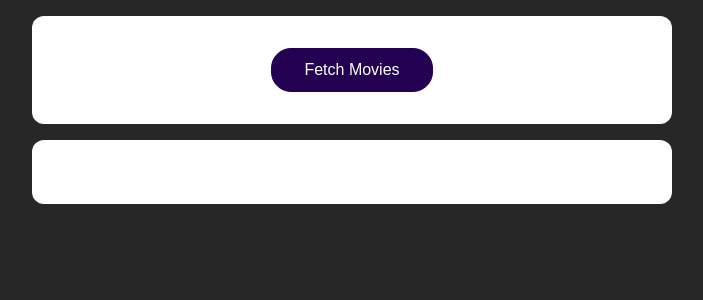
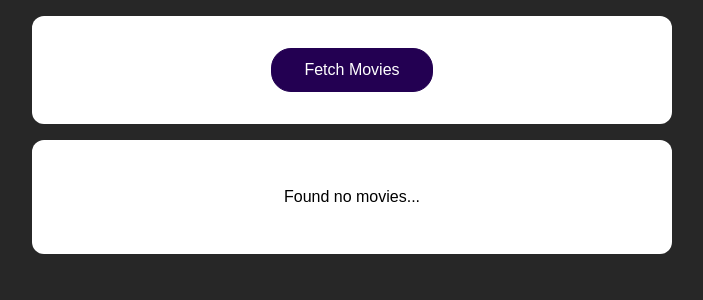
Before and after one commit to Ahanci/http_request_project, a React (Create React App) app: page / in a window 1280 px wide. Shown: the top 300 px of the page, without its empty margins (288-991 px from the left). Built offline with nearby package versions, Linux system fonts and the light colour scheme.

Commit message:
fallback_message_Added

```diff
--- a/src/App.js
+++ b/src/App.js
@@ -33,6 +33,7 @@ function App() {
       </section>
       <section>
         {!isLoading && movies.length>0 && <MoviesList movies={movies} />}
+        {!isLoading && movies.length === 0 && <p>Found no movies...</p>}
         {isLoading && <p> Loading Your Films...</p>}
       </section>
     </React.Fragment>
```
